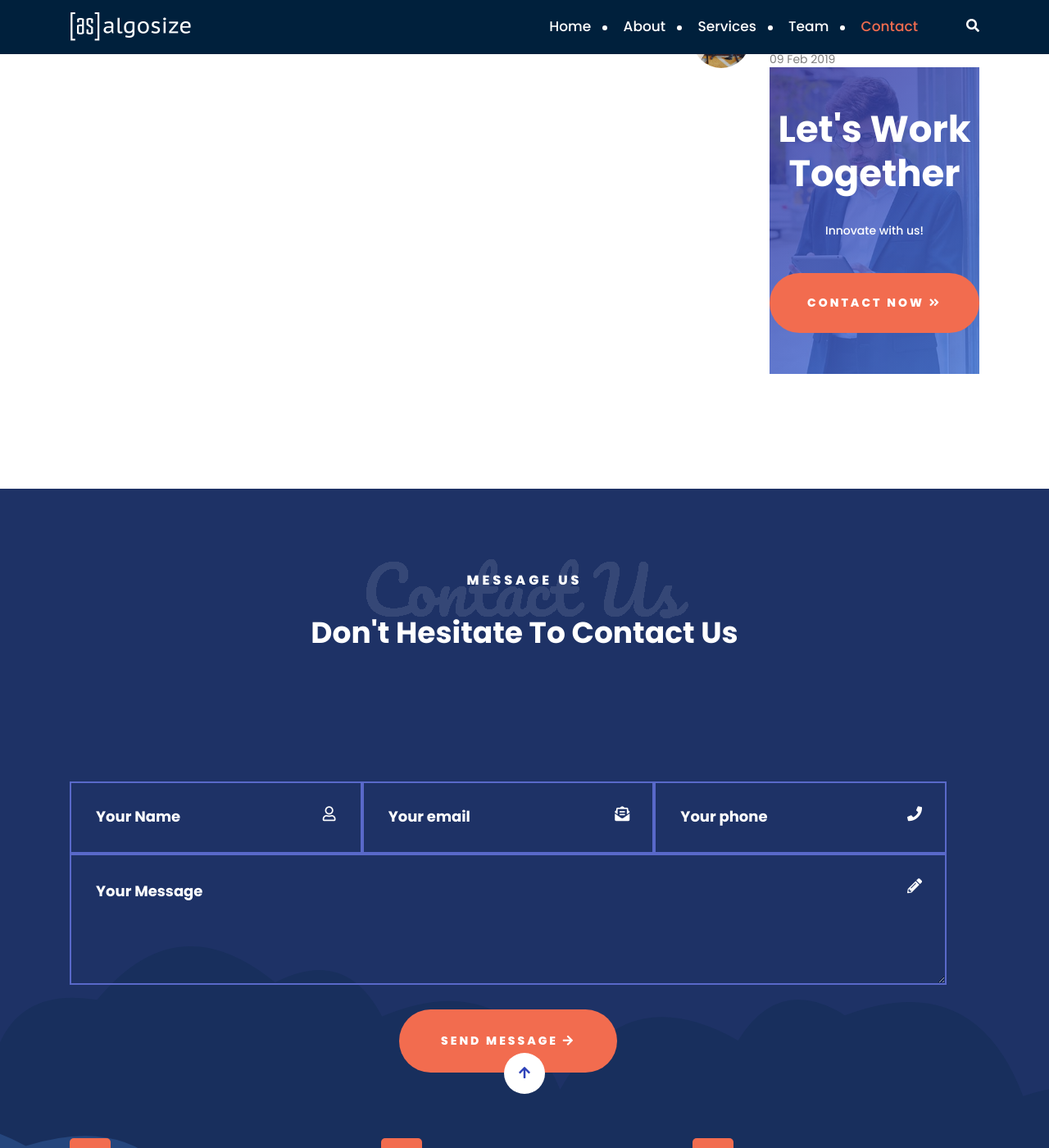
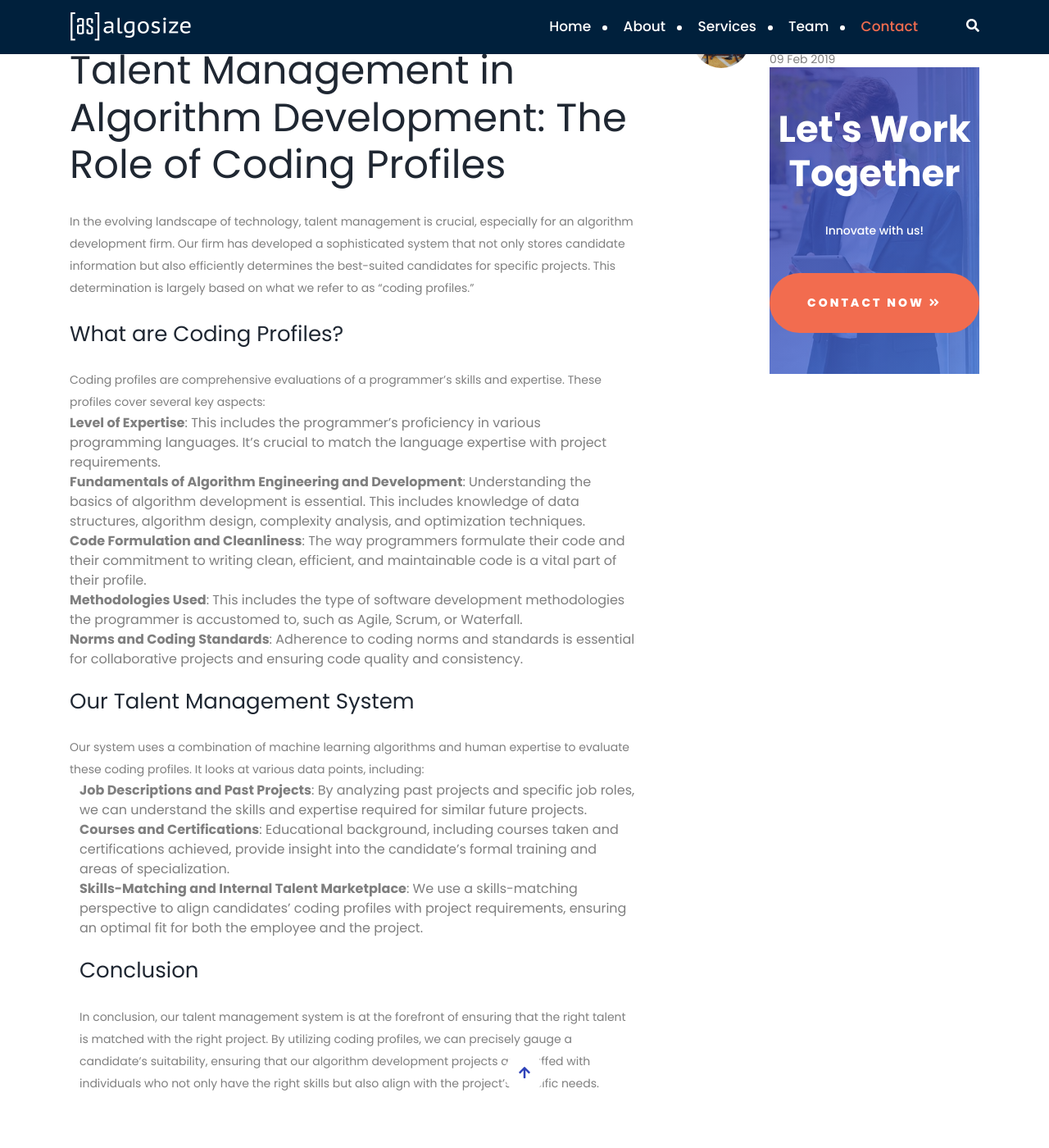
Before and after one commit to AlgoSize/website, a Jekyll site: the page built from _portfolios/talent-management.md, in a window 1280 px wide and 1400 px high, scrolled down 948 px. Shown: the whole window at 82% size. Built offline with Jekyll 4.4.1, drawn with Linux system fonts in a browser that asks for light colours.

Commit message:
Update talent-management.md

```diff
--- a/_portfolios/talent-management.md
+++ b/_portfolios/talent-management.md
@@ -4,3 +4,38 @@ sub_title: ""
 post_image: ""
 layout: service
 ---
+
+# Talent Management in Algorithm Development: The Role of Coding Profiles
+<br/>
+In the evolving landscape of technology, talent management is crucial, especially for an algorithm development firm. Our firm has developed a sophisticated system that not only stores candidate information but also efficiently determines the best-suited candidates for specific projects. This determination is largely based on what we refer to as "coding profiles."
+<br/>
+<br/>
+### What are Coding Profiles?
+<br/>
+Coding profiles are comprehensive evaluations of a programmer's skills and expertise. These profiles cover several key aspects:
+<br/>
+1. **Level of Expertise**: This includes the programmer's proficiency in various programming languages. It's crucial to match the language expertise with project requirements.
+<br/>
+2. **Fundamentals of Algorithm Engineering and Development**: Understanding the basics of algorithm development is essential. This includes knowledge of data structures, algorithm design, complexity analysis, and optimization techniques.
+<br/>
+3. **Code Formulation and Cleanliness**: The way programmers formulate their code and their commitment to writing clean, efficient, and maintainable code is a vital part of their profile.
+<br/>
+4. **Methodologies Used**: This includes the type of software development methodologies the programmer is accustomed to, such as Agile, Scrum, or Waterfall.
+<br/>
+5. **Norms and Coding Standards**: Adherence to coding norms and standards is essential for collaborative projects and ensuring code quality and consistency.
+<br/>
+<br/>
+### Our Talent Management System
+<br/>
+Our system uses a combination of machine learning algorithms and human expertise to evaluate these coding profiles. It looks at various data points, including:
+<br/>
+- **Job Descriptions and Past Projects**: By analyzing past projects and specific job roles, we can understand the skills and expertise required for similar future projects.
+<br/>
+- **Courses and Certifications**: Educational background, including courses taken and certifications achieved, provide insight into the candidate's formal training and areas of specialization.
+<br/>
+- **Skills-Matching and Internal Talent Marketplace**: We use a skills-matching perspective to align candidates' coding profiles with project requirements, ensuring an optimal fit for both the employee and the project.
+<br/>
+<br/>
+### Conclusion
+<br/>
+In conclusion, our talent management system is at the forefront of ensuring that the right talent is matched with the right project. By utilizing coding profiles, we can precisely gauge a candidate's suitability, ensuring that our algorithm development projects are staffed with individuals who not only have the right skills but also align with the project's specific needs.
```
